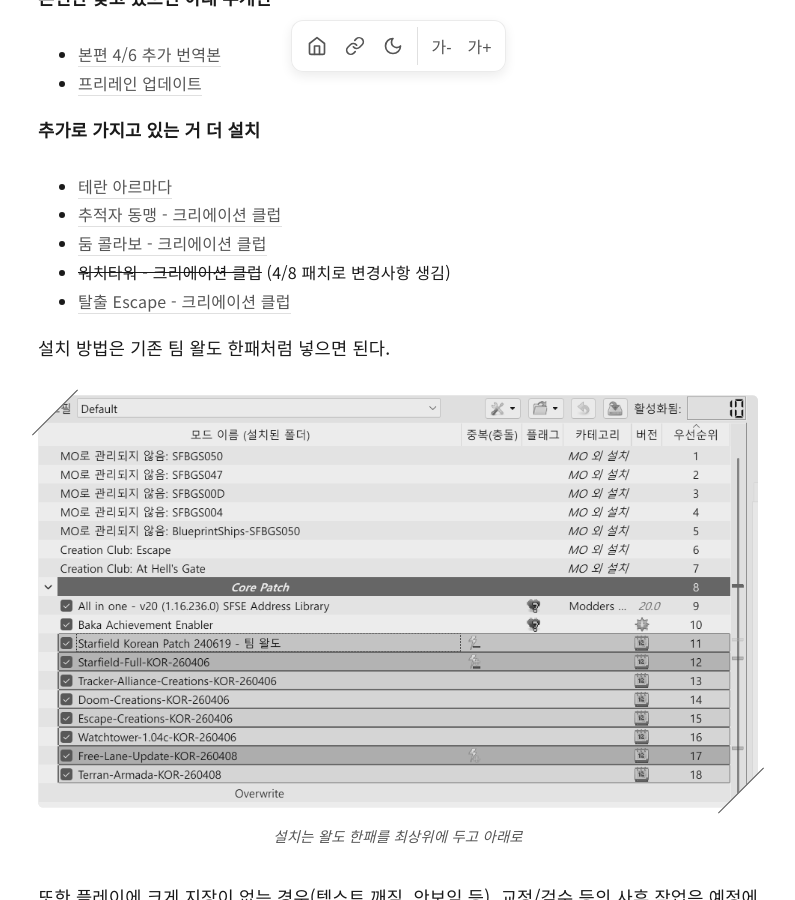
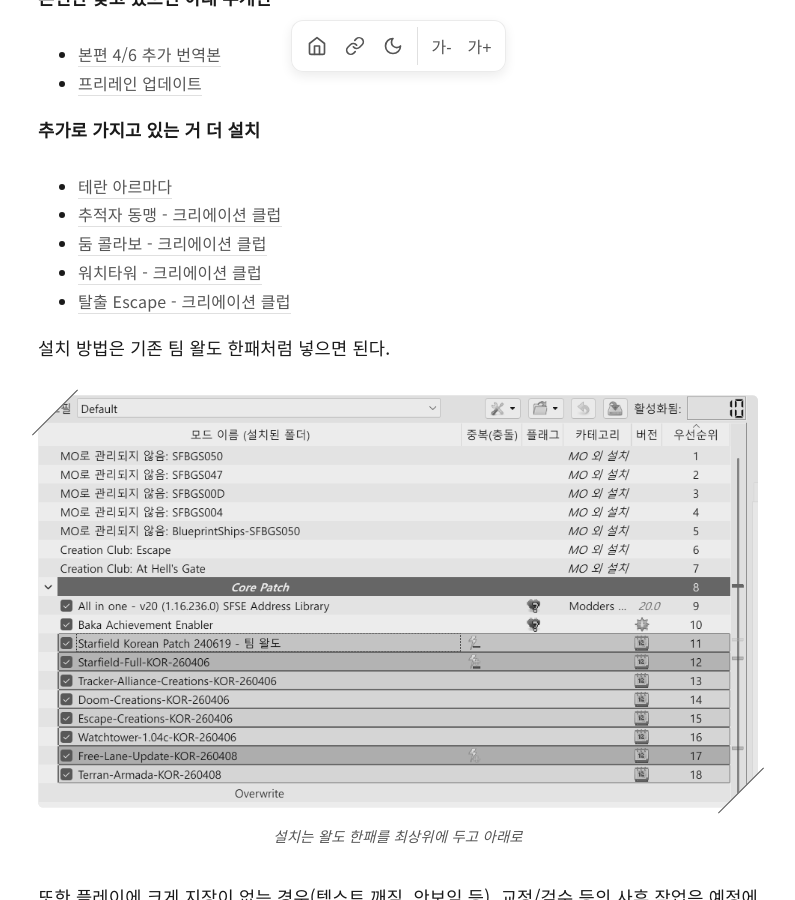
Before and after one commit to Kuax-Meat/blog, a Jekyll site: the page built from _posts/2026-04-06-111.md, in a window 1280 px wide and 900 px high, scrolled down 1081 px. Shown: the whole window, without its empty margins (242-1037 px from the left). Built offline with Jekyll 4.4.1, drawn with Linux system fonts in a browser that asks for light colours; some web fonts are replaced; comment, search, counter and statistics services are not loaded.

Commit message:
add post 04/07/2026

```diff
--- a/_posts/2026-04-06-111.md
+++ b/_posts/2026-04-06-111.md
@@ -23,7 +23,7 @@
 - [테란 아르마다](https://drive.google.com/file/d/1BOBf16hnmTz7-kvsVCquzCc6y7Gg8Vev/view?usp=drive_link){:target="_blank"}
 - [추적자 동맹 - 크리에이션 클럽](https://drive.google.com/file/d/1veKrkIpDC0fE8lm0yortylWxX5c7EnEf/view?usp=drive_link){:target="_blank"}
 - [둠 콜라보 - 크리에이션 클럽](https://drive.google.com/file/d/1DhdA3kCKZbZk5cbv78WcyL77o5J4PEGk/view?usp=drive_link){:target="_blank"}
-- ~~워치타워 - 크리에이션 클럽~~ (4/8 패치로 변경사항 생김)
+- [워치타워 - 크리에이션 클럽](https://drive.google.com/file/d/1JA_y30jQnhAcyREVFuvveXcYu2-mPGmJ/view?usp=drive_link){:target="_blank"}
 - [탈출 Escape - 크리에이션 클럽](https://drive.google.com/file/d/15Kvay2q7y3Tjn18PtD2wMzu4gLGlD5XM/view?usp=drive_link){:target="_blank"}
 
 설치 방법은 기존 팀 왈도 한패처럼 넣으면 된다.
```
